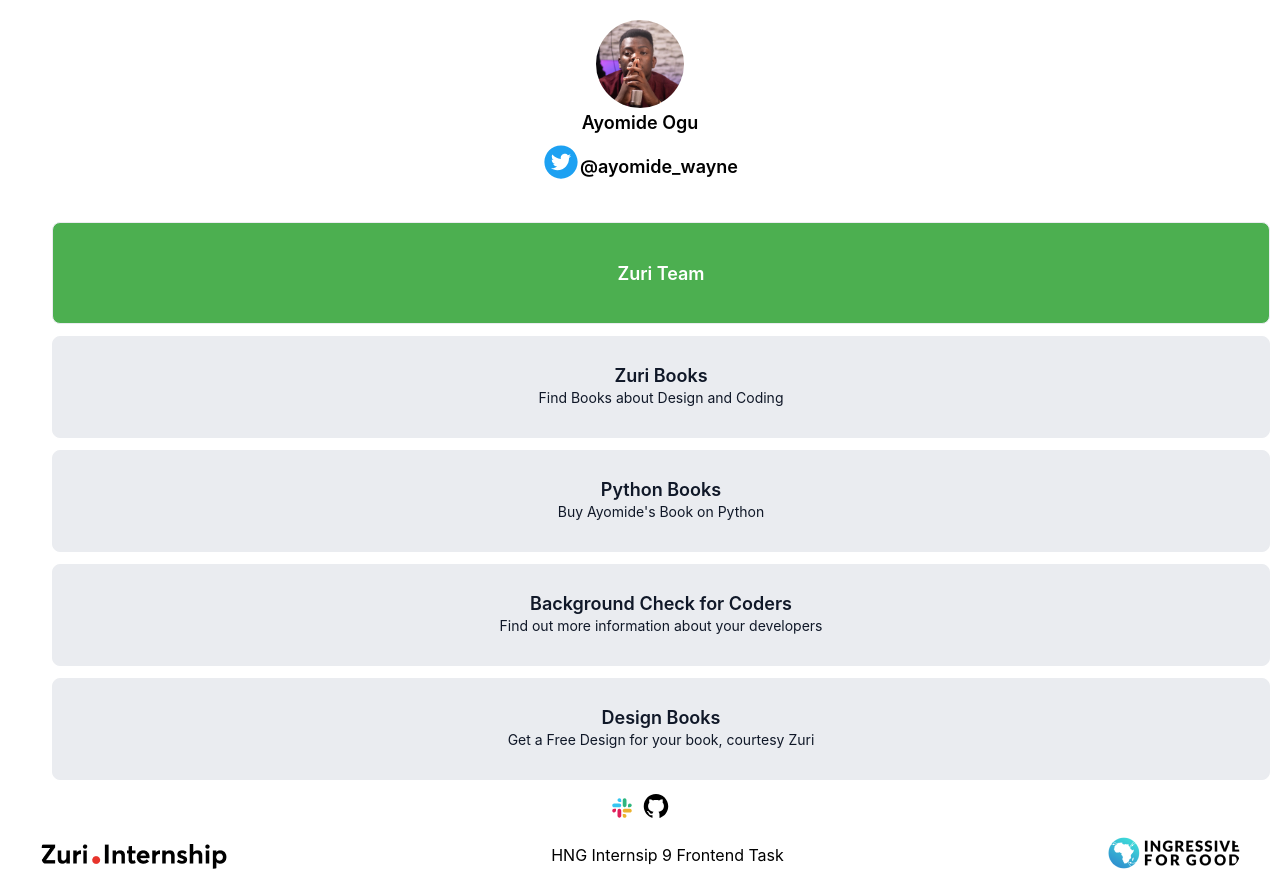
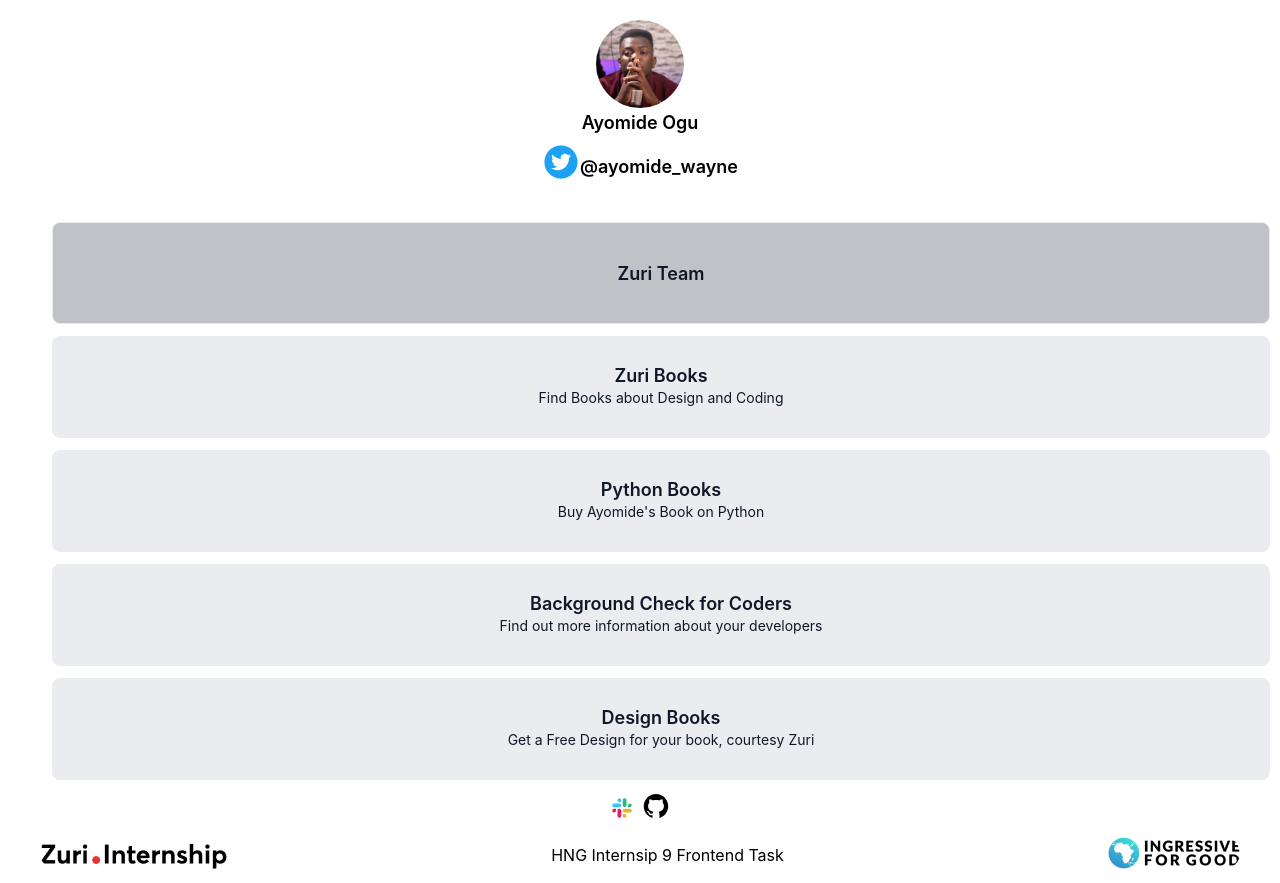
Before and after one commit to ayowayne123/Linkify, a React (Create React App) app: page / in a window 1280 px wide. In both pictures the pointer is over the link "Zuri Team". Built offline with nearby package versions, Linux system fonts and the light colour scheme.

Commit message:
fixing problems 4

```diff
--- a/src/App.css
+++ b/src/App.css
@@ -111,8 +111,8 @@
 }
 
 .btn:hover {
-  background-color: #4CAF50; /* Green */
-  color: white;
+  background: #c1c2c7;
+  transition: ease-in-out;
 }
 .Link{
   justify-self: flex-start;
```
